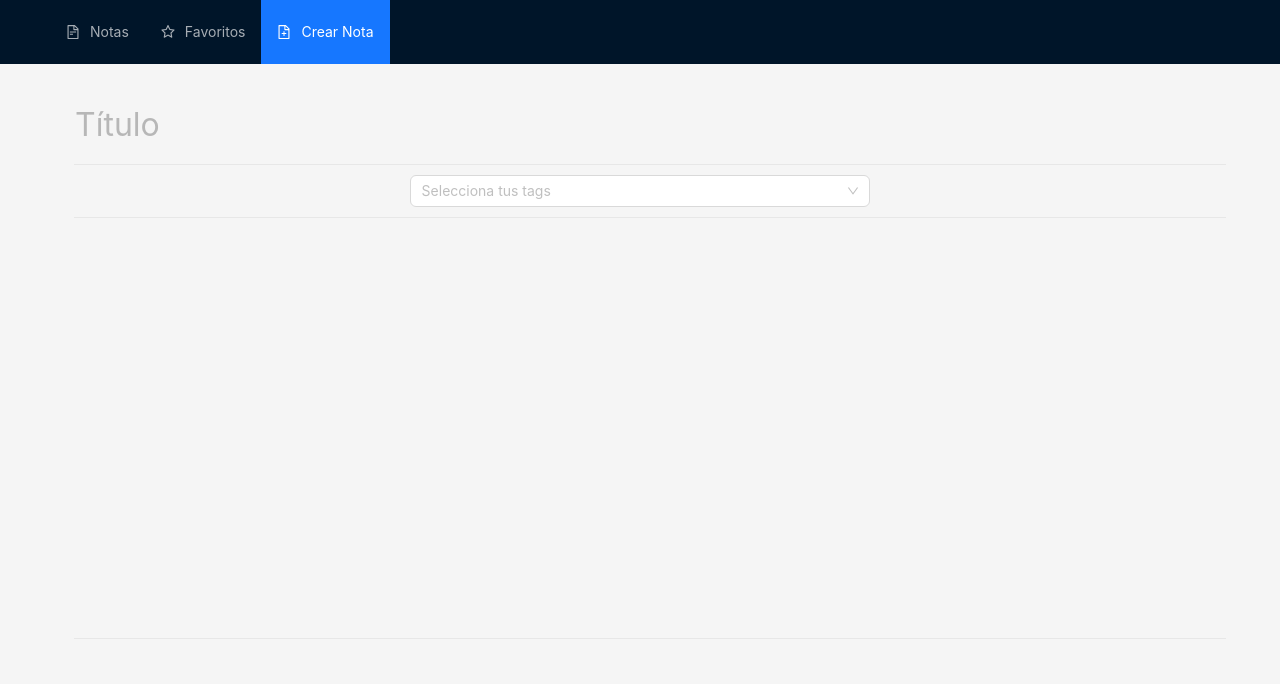
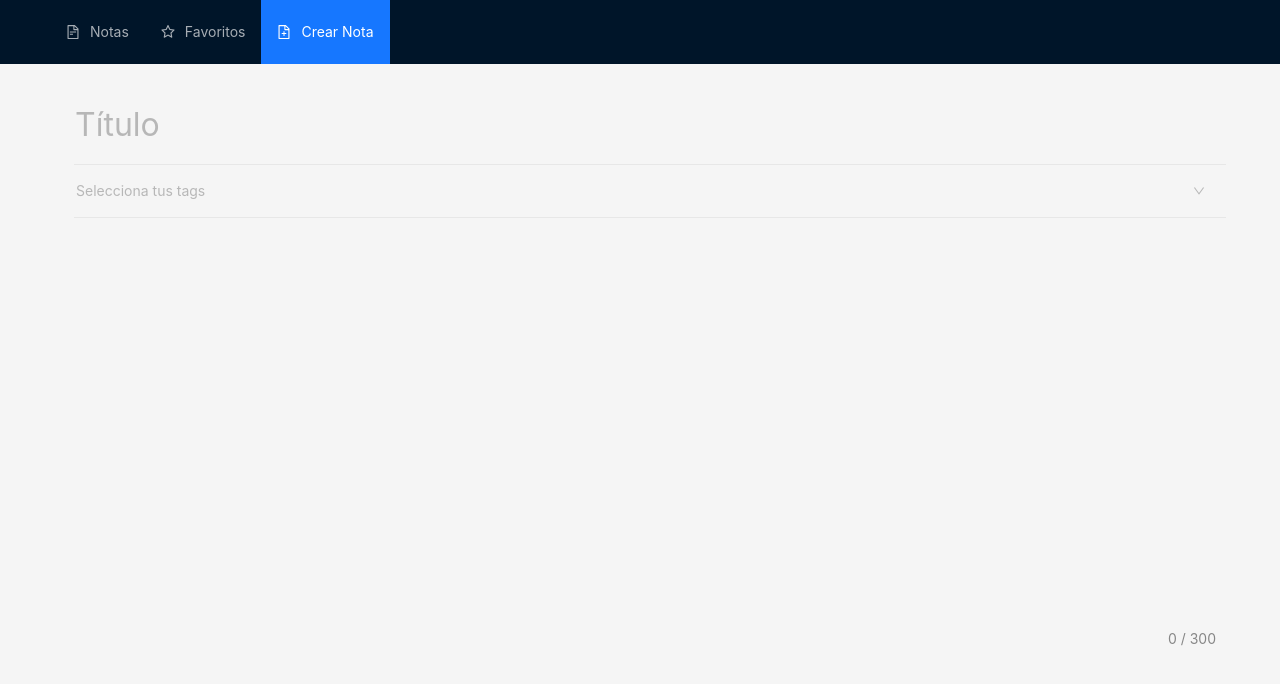
Before and after one commit to DanielAizcorbe/notes-app, a React (Create React App) app: page /notes/new in a window 1280 px wide. Shown: the top 684 px of the page. Built offline with nearby package versions, Linux system fonts and the light colour scheme.

Commit message:
add pantalla de crear nota

```diff
--- a/src/components/CrearNota/content/ContentCreateNote.js
+++ b/src/components/CrearNota/content/ContentCreateNote.js
@@ -14,6 +14,9 @@ export const ContentCreateNote = () => {
     const [title, setTitle] = useState("");
     const [content, setContent] = useState("");
     const [selectedTags, setSelectedTags] = useState([]);
+
+    const [openTagSelect, setOpenTagSelect] = useState(false);
+
     const [tagName, setTagName] = useState("");
 
     const tags = useSelector(state => state.tags);
@@ -22,7 +25,7 @@ export const ContentCreateNote = () => {
         padding: "2rem 4rem",
         maxWidth: "1400px",
         width: "100%",
-        height: "100%"
+        minHeight: "100%"
     };
 
     const selectBody = (menu) => {
@@ -32,6 +35,7 @@ export const ContentCreateNote = () => {
                 <CrearTag
                     tagName={tagName}
                     setTagName={setTagName}
+                    closeMenu={() => setOpenTagSelect(false)}
                 />
             </div>
         );
@@ -42,6 +46,7 @@ export const ContentCreateNote = () => {
         <Flex
             align='center'
             justify='center'
+            style={{minHeight: "100%"}}
         >
             <Content
                 style={styleContent}
@@ -69,13 +74,16 @@ export const ContentCreateNote = () => {
                             width={"100%"}
                             body={selectBody}
                             setSearch={setTagName}
+                            open={openTagSelect}
+                            setOpen={setOpenTagSelect}
                         />
                     </Flex>
                     <Divider style={{ margin: "10px" }} />
                     <TextNewNote
                         changeContent={setContent}
+                        text={content}
                     />
-                    <Divider style={{ margin: "10px" }} />
+
                 </Flex>
             </Content>
         </Flex>
--- a/src/components/CrearNota/content/TextNewNote.js
+++ b/src/components/CrearNota/content/TextNewNote.js
@@ -1,24 +1,40 @@
 import TextArea from 'antd/es/input/TextArea'
-import React from 'react'
+import React, { useState } from 'react'
 
-export const TextNewNote = ({ changeContent }) => {
+export const TextNewNote = ({ text, changeContent }) => {
 
     const styles = {
         width: '100%',
-        maxHeight: "1000px",
         minHeight: "400px",
         height: "100%",
-        resize: "none",
+    };
+
+    const handlePressEnter = (e) => {
+        const currentLineCount = (text.match(/\n/g) || []).length + 1;
+
+        const maxLineCount = 15;
+
+        if (currentLineCount >= maxLineCount) {
+            e.preventDefault();
+        }
     };
 
     const onChange = (e) => {
         changeContent(e.target.value);
     }
     return (
-        <TextArea
-            style={styles}
-            variant='borderless'
-            onChange={onChange}
-        />
+        <>
+            <TextArea
+                style={styles}
+                variant='borderless'
+                onChange={onChange}
+                autoSize={{
+                    maxRows: 15
+                }}
+                showCount
+                maxLength={300}
+                onPressEnter={handlePressEnter}
+            />
+        </>
     )
 }
--- /dev/null
+++ b/src/components/Home/content/tags/CrearTag.js
@@ -0,0 +1,40 @@
+import { PlusOutlined } from '@ant-design/icons'
+import { Button } from 'antd'
+import React, { useState } from 'react'
+import ModalCreacionTag from './ModalCreacionTag';
+
+export const CrearTag = ({ closeMenu }) => {
+
+    const [showModal, setShowModal] = useState(false);
+
+    const openModal = () => {
+        setShowModal(true);
+        closeMenu()
+    }
+
+    const closeModal = () => {
+        setShowModal(false);
+    }
+
+    const create = () => {
+
+    }
+
+    return (
+        <>
+            <Button
+                type='link'
+                icon=<PlusOutlined />
+                onClick={openModal}
+            >
+                Nueva tag
+            </Button>
+            <ModalCreacionTag
+                showModal={showModal}
+                closeModal={closeModal}
+                text={""}
+                create={create}
+            />
+        </>
+    )
+}
--- /dev/null
+++ b/src/components/Home/content/tags/ModalCreacionTag.js
@@ -0,0 +1,39 @@
+import { ColorPicker, Flex } from 'antd'
+import Input from 'antd/es/input/Input'
+import Modal from 'antd/es/modal/Modal'
+import Title from 'antd/es/typography/Title'
+import React from 'react'
+
+const ModalCreacionTag = ({ showModal, closeModal, create, text }) => {
+
+    return (
+        <Modal
+            open={showModal}
+            onCancel={closeModal}
+            onOk={create}
+        >
+            <Flex
+                vertical
+                align='flex-start'
+                justify='center'
+                gap={"10px"}
+            >
+                <Title level={2}>
+                    Crear Tag
+                </Title>
+                <Input
+                    maxLength={20}
+                    allowClear
+                    showCount
+                    placeholder='Ej: Computación, familia, SAP, AM 2'
+                />
+                <ColorPicker
+                    allowClear
+
+                />
+            </Flex>
+        </Modal>
+    )
+}
+
+export default ModalCreacionTag
--- a/src/components/Home/content/tags/TagSelect.js
+++ b/src/components/Home/content/tags/TagSelect.js
@@ -1,22 +1,25 @@
-import { Select } from 'antd'
-import React from 'react'
+import { Select } from 'antd';
+import React, { useState } from 'react';
 import { tagRender } from './tagRender';
 
-const TagSelect = ({ tags, handleSelectedTags, selectedTags }) => {
+const TagSelect = ({ tags, handleSelectedTags, selectedTags, width, borderless, body, open, setOpen }) => {
 
     const displayTag = (props) => {
         const { label, _closable, _onClose } = props;
         return tagRender(tags, label, handleSelectedTags, selectedTags);
     };
 
-    const handleChange = (options) => {
-        const selectedOptions = options.map(label => tags.find(t => t.label === label));
+    const handleChange = (selectedLabels) => {
+        const selectedOptions = tags.filter(tag => selectedLabels.includes(tag.label));
         handleSelectedTags(selectedOptions);
-    }
+    };
+
 
     const stylesContainer = {
-        width: "40%",
+        width: width ? width : "40%",
     };
+
+    const defaultMenu = menu => {return menu}
 
     return (
         <Select
@@ -28,8 +31,13 @@ const TagSelect = ({ tags, handleSelectedTags, selectedTags }) => {
             onChange={handleChange}
             value={selectedTags.map(tag => tag.label)}
             style={stylesContainer}
+            variant={borderless ? "borderless" : "outlined"}
+            showSearch={false}
+            open={open}
+            onDropdownVisibleChange={(visible) => {setOpen(visible)}}
+            dropdownRender={body || defaultMenu}
         />
     );
-}
+};
 
-export default TagSelect
+export default TagSelect;
```
